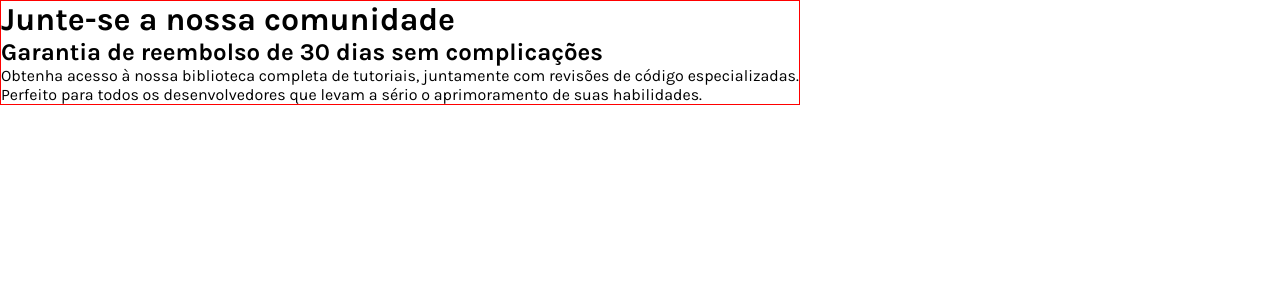
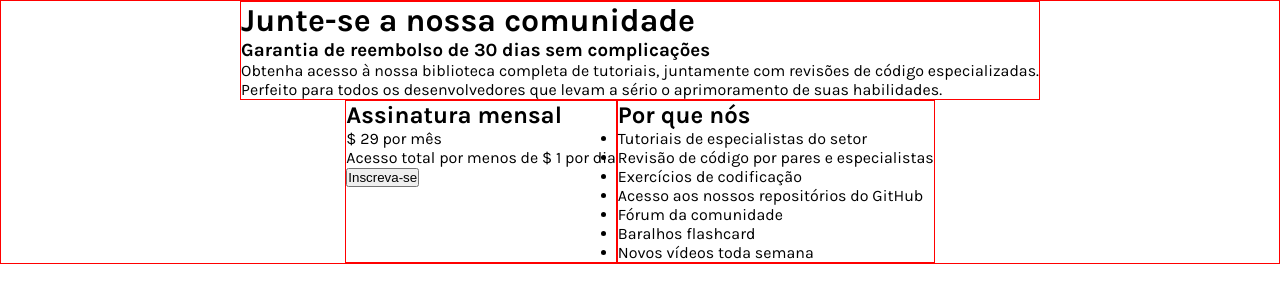
Before and after one commit to lomaferreira/gridDeValores, a plain HTML site: page index.html in a window 1280 px wide. Drawn offline with Linux system fonts and the light colour scheme.

Commit message:
flexbox alignment

```diff
--- a/index.html
+++ b/index.html
@@ -11,13 +11,13 @@
     <meta http-equiv="X-UA-Compatible" content="IE=edge" />
     <meta name="viewport" content="width=device-width, initial-scale=1.0" />
     <title>Grid de Preços</title>
-    <link rel="stylesheet" href="./style.css">
+    <link rel="stylesheet" href="./style.css" />
   </head>
   <body>
     <div id="container">
       <div id="introducion">
         <h1>Junte-se a nossa comunidade</h1>
-        <h2>Garantia de reembolso de 30 dias sem complicações</h2>
+        <h3>Garantia de reembolso de 30 dias sem complicações</h3>
         <p>
           Obtenha acesso à nossa biblioteca completa de tutoriais, juntamente
           com revisões de código especializadas.
@@ -27,6 +27,26 @@
           aprimoramento de suas habilidades.
         </p>
       </div>
+      <div id="container_down">
+        <div id="value">
+          <h2>Assinatura mensal</h2>
+          <p>$ 29 <span>por mês</span></p>
+          <p>Acesso total por menos de $ 1 por dia</p>
+          <button>Inscreva-se</button>
+        </div>
+        <div id="services">
+          <h2>Por que nós</h2>
+          <ul>
+            <li>Tutoriais de especialistas do setor</li>
+            <li>Revisão de código por pares e especialistas</li>
+            <li>Exercícios de codificação</li>
+            <li>Acesso aos nossos repositórios do GitHub</li>
+            <li>Fórum da comunidade</li>
+            <li>Baralhos flashcard</li>
+            <li>Novos vídeos toda semana</li>
+          </ul>
+        </div>
+      </div>
     </div>
   </body>
 </html>
--- a/style.css
+++ b/style.css
@@ -7,9 +7,23 @@ body {
 }
 
 #container {
+  border: 1px solid red;
   display: flex;
+  justify-content: center;
+  align-items: center;
+  flex-direction: column;
 }
 
 #introducion {
   border: 1px solid red;
 }
+
+#container_down {
+  display: flex;
+  flex-wrap: nowrap;
+}
+
+#value, #services {
+ display: inline-block;
+ border: 1px solid red;
+}
```
